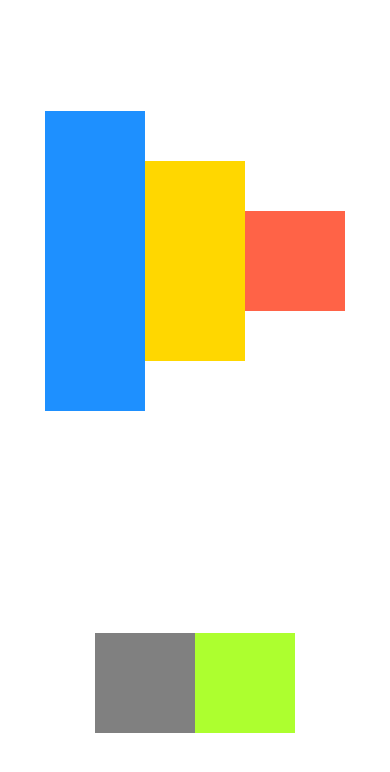
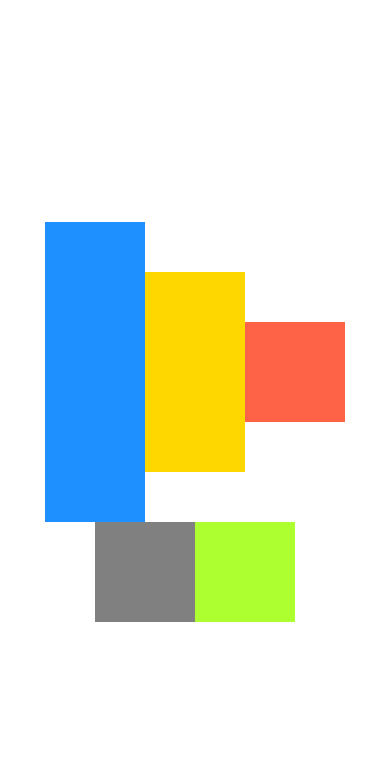
Before and after one commit to prahladinala/expo-react-native, a React Native app: screen / in a window 390 px wide. Shown: the top 772 px of the page. Built offline with nearby package versions, Linux system fonts and the light colour scheme.

Commit message:
React Native Flexbox - alignContent center

```diff
--- a/App.js
+++ b/App.js
@@ -9,6 +9,7 @@ export default function App() {
       flexDirection: "row", //horizantal
       justifyContent: "center", //main axis
       alignItems: 'center', //secondary axis
+      alignContent: "center",
       flexWrap: "wrap"
     }}>
       {/* CHILDREN */}
@@ -25,6 +26,8 @@ export default function App() {
 
     // alignItems => Aligns items center of secondary axis
 
+    //alignContent => Assigned to Container (Parent) , Applies to the entire container
+
     //alignItems => Assigned to Container (Parent)
     //alignSelf => Assigned to Item (Child)
   );
```
